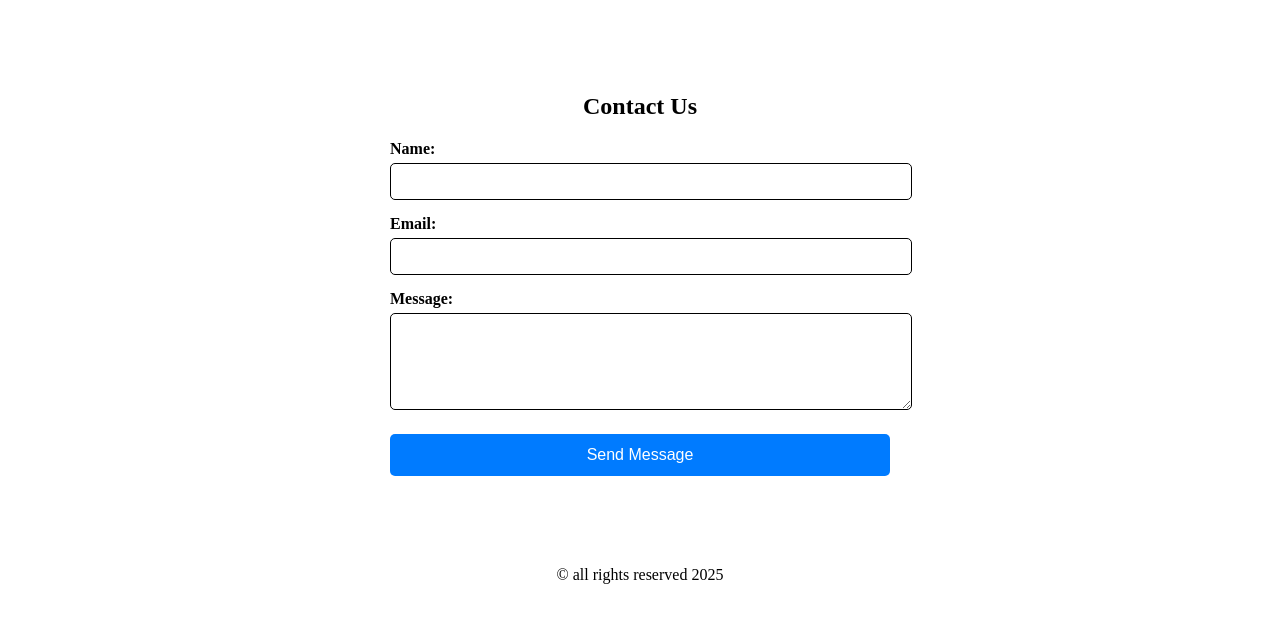
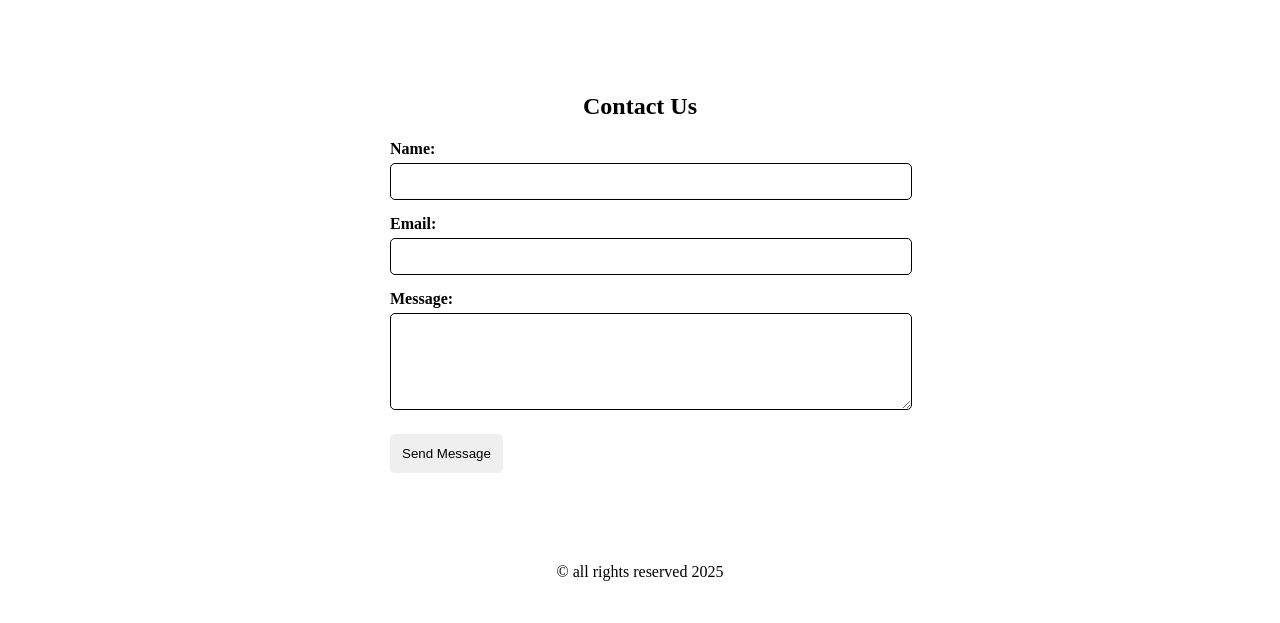
Before and after one commit to tasninanika/Roadmap.sh-Basic_HTML_Website, a plain HTML site: page contact.html in a window 1280 px wide. Shown: the part 117-740 px from the top of the page. Drawn offline with Linux system fonts and the light colour scheme.

Commit message:
add style on contact page

```diff
--- a/contact.html
+++ b/contact.html
@@ -137,13 +137,9 @@
           <button
             type="submit"
             style="
-              width: 100%;
               padding: 12px;
-              background-color: #007bff;
-              color: white;
               border: none;
               border-radius: 5px;
-              font-size: 16px;
               cursor: pointer;
             "
           >
```
